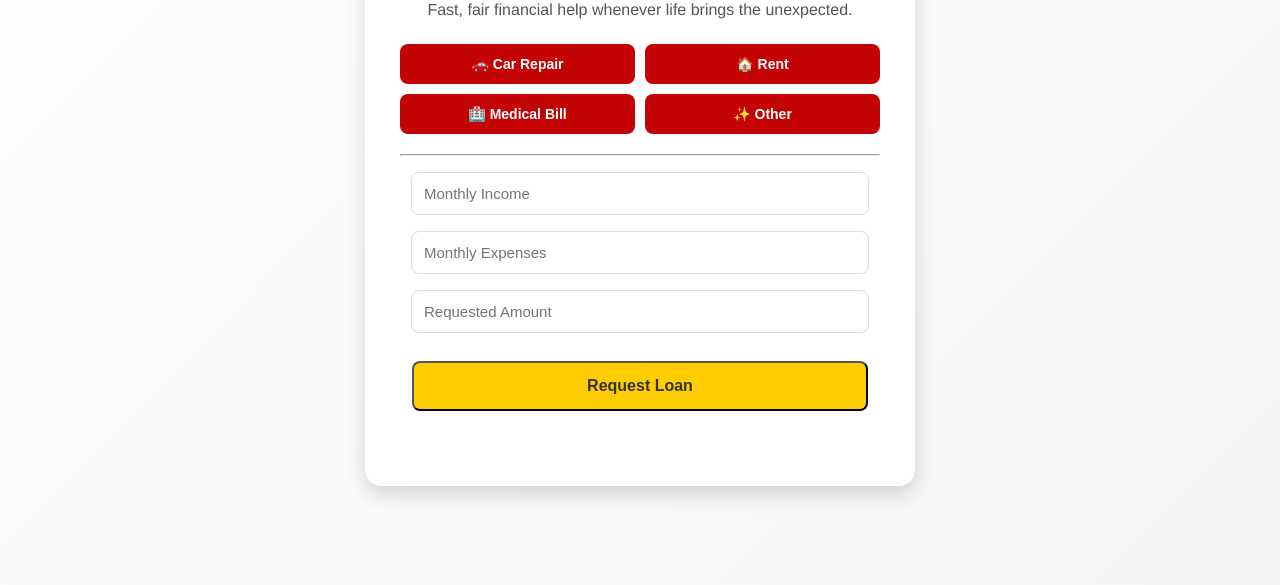
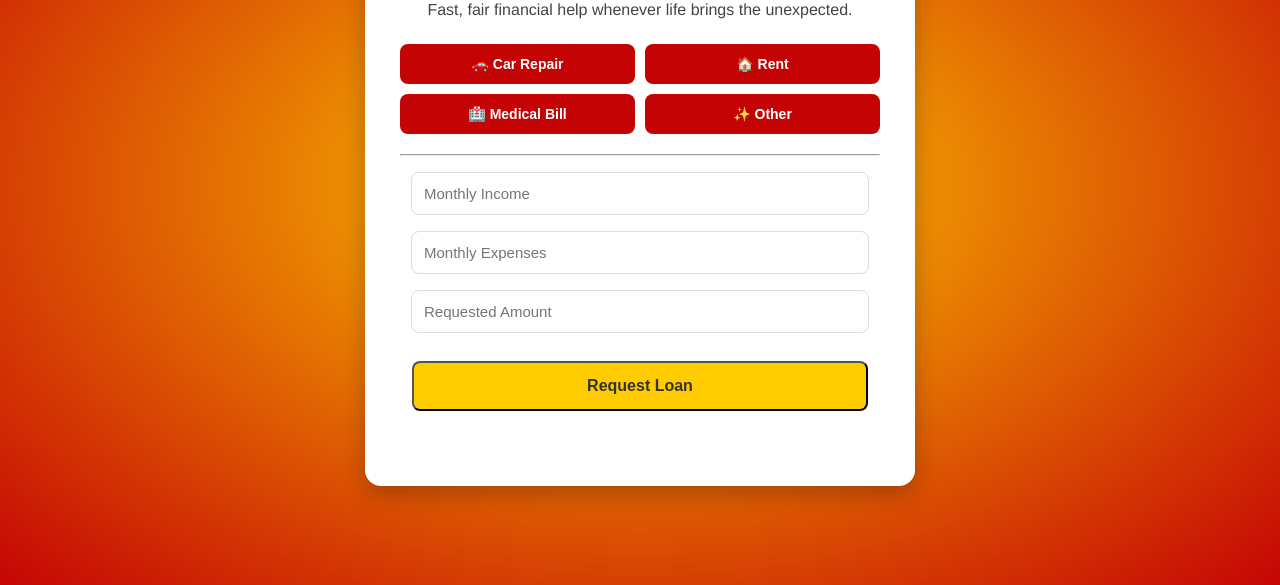
Before and after one commit to Pranjal-ganvir12/Emergency_Cushion_GCAxWF, a plain HTML site: page frontend/index.html in a window 1280 px wide. Shown: the part 215-800 px from the top of the page. Drawn offline with Linux system fonts and the light colour scheme.

Commit message:
updated css

```diff
--- a/frontend/style.css
+++ b/frontend/style.css
@@ -1,14 +1,17 @@
-/* Wells Fargo Themed Modern Styles */
+/* Wells Fargo Themed Styles - Radial Gold to Red Gradient */
 
 body {
   font-family: "Helvetica Neue", Arial, sans-serif;
   margin: 0;
   padding: 0;
-  background: linear-gradient(135deg, #ffffff, #f3f4f6);
+  height: 100vh;
   display: flex;
   justify-content: center;
   align-items: center;
-  height: 100vh;
+
+  /* Your gradient */
+  background: rgba(255, 204, 0, 1.0);
+  background: radial-gradient(at center, rgba(255, 204, 0, 1.0), rgba(197, 5, 5, 1.0));
   color: #333;
 }
 
@@ -17,7 +20,7 @@ body {
   background: #ffffff;
   padding: 50px 35px;
   border-radius: 16px;
-  box-shadow: 0 8px 20px rgba(0, 0, 0, 0.15);
+  box-shadow: 0 8px 25px rgba(0, 0, 0, 0.25);
   max-width: 480px;
   width: 100%;
   text-align: center;
@@ -35,7 +38,7 @@ h1 {
 p {
   font-size: 16px;
   margin-bottom: 25px;
-  color: #555;
+  color: #444;
 }
 
 /* Moment Buttons */
```
